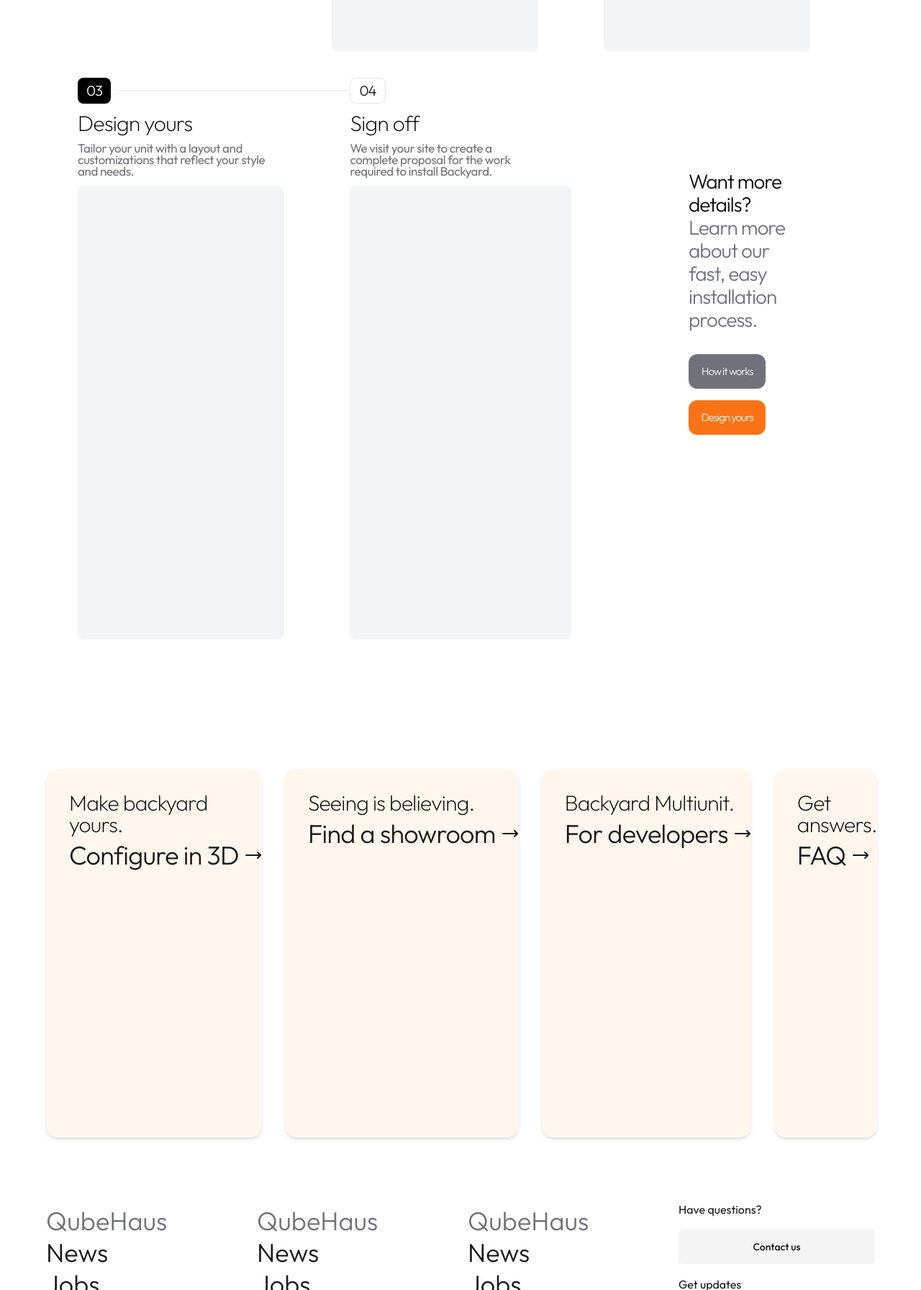
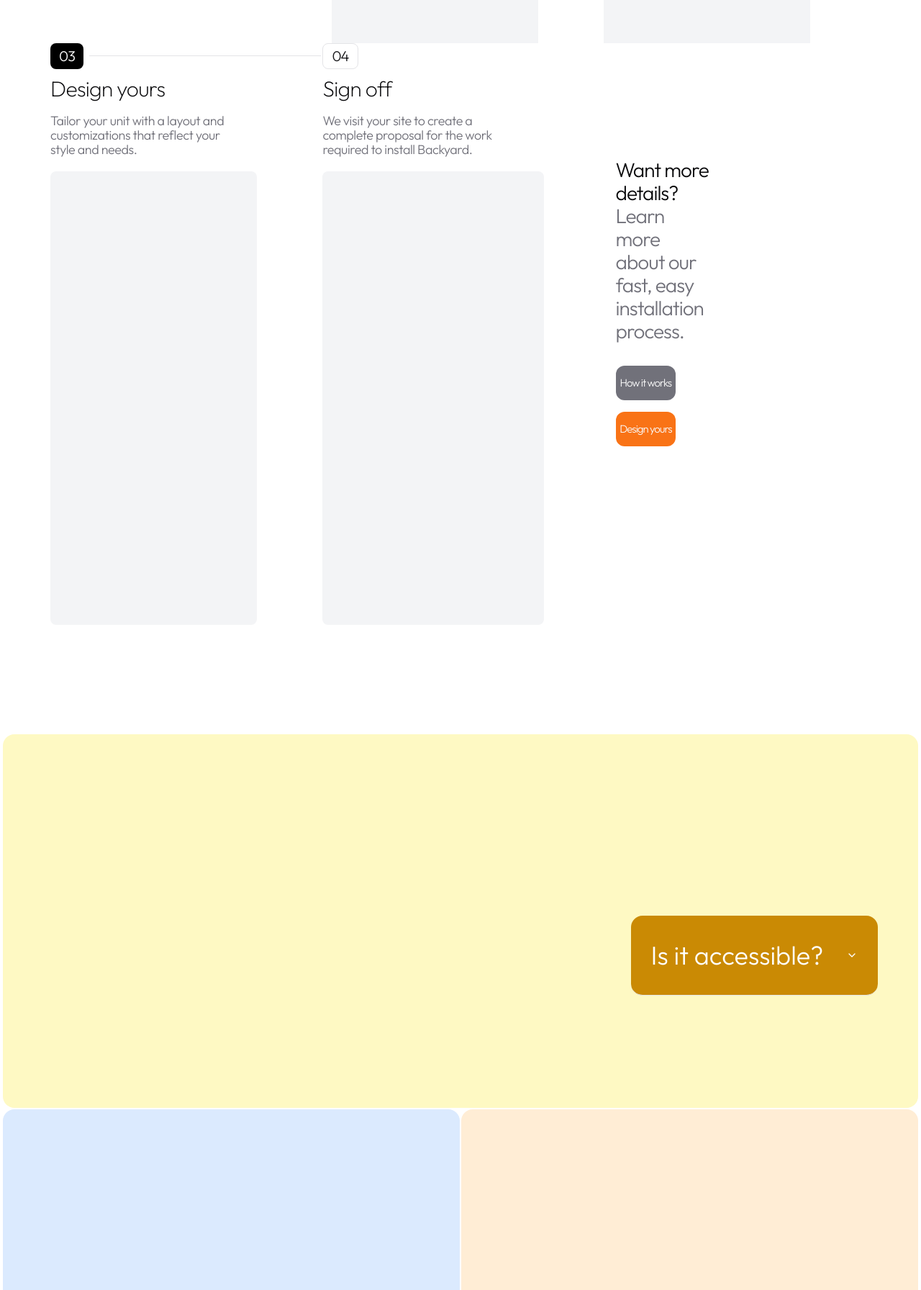
Before and after one commit to ralucarizea/qubehaus, a Next.js app: page / in a window 1280 px wide. Shown: the part 4985-6777 px from the top of the page at 72% size. Built offline with nearby package versions, Linux system fonts and the light colour scheme.

Commit message:
FAQ in the bakin

```diff
--- a/app/page.tsx
+++ b/app/page.tsx
@@ -147,7 +147,7 @@ const LandingPage: React.FC<MyType> = () => {
                 </Card>
             </section>
             <section
-                className='flex flex-col w-full gap-24 min-h-fit justify-between h-[180vh] justify-center items-center my-28'>
+                className='flex flex-col w-full gap-12 min-h-fit justify-between h-[180vh] justify-center items-center my-28'>
                 <div className='h-1/2 w-full flex gap-5 justify-center'>
                     <Card
                         className='h-full max-w-[28%] text-[48px] font-light tracking-[-1px] leading-[56px] border-none shadow-none '>
@@ -168,9 +168,9 @@ const LandingPage: React.FC<MyType> = () => {
                                 <Separator className='w-[90%]'/>
                             </div>
                         </CardHeader>
-                        <CardContent className='w-full p-0 pt-3 flex flex-col gap-3'>
+                        <CardContent className='w-full p-0 pt-3 flex flex-col gap-5'>
                             <CardTitle className='font-extralight text-h3'> Design yours </CardTitle>
-                            <CardDescription className='font-normal text-[17px] max-w-[75%] leading-4 tracking-tight'>
+                            <CardDescription className='font-light text-[18px] max-w-[75%] leading-5 tracking-tight'>
                                 Tailor your unit with a layout and customizations that reflect your style and needs.
                             </CardDescription>
                             <div className='bg-gray-100 rounded-lg w-[450px] max-w-[80%] h-[630px]'>
@@ -188,9 +188,9 @@ const LandingPage: React.FC<MyType> = () => {
                                 <Separator className='w-[520px]'/>
                             </div>
                         </CardHeader>
-                        <CardContent className='w-full p-0 pt-3 flex flex-col gap-3'>
+                        <CardContent className='w-full p-0 pt-3 flex flex-col gap-5'>
                             <CardTitle className='font-extralight text-h3'> Sign off </CardTitle>
-                            <CardDescription className='font-normal text-[17px] max-w-[65%] leading-4 tracking-tight'>
+                            <CardDescription className='font-light text-[18px] max-w-[80%] leading-5 tracking-tight'>
                                 We visit your site to create a complete proposal for the work required to install
                                 Backyard.
                             </CardDescription>
@@ -199,7 +199,7 @@ const LandingPage: React.FC<MyType> = () => {
                     </Card>
 
                 </div>
-                <div className='h-1/2 w-full flex gap-5 justify-center'>
+                <div className='h-1/2 w-full flex gap-5 justify-center ml-[-76px]'>
                     <Card
                         className='border-none shadow-none max-w-[28%] h-full font-light tracking-[-1px] leading-[56px] max-w-[28%]'>
                         <CardHeader className='w-full p-0'>
@@ -210,9 +210,9 @@ const LandingPage: React.FC<MyType> = () => {
                                 <Separator className='w-[90%]'/>
                             </div>
                         </CardHeader>
-                        <CardContent className='w-full p-0 pt-3 flex flex-col gap-3'>
+                        <CardContent className='w-full p-0 pt-3 flex flex-col gap-5'>
                             <CardTitle className='font-extralight text-h3'> Design yours </CardTitle>
-                            <CardDescription className='font-normal text-[17px] max-w-[75%] leading-4 tracking-tight'>
+                            <CardDescription className='font-light text-[18px] max-w-[75%] leading-5 tracking-tight'>
                                 Tailor your unit with a layout and customizations that reflect your style and needs.
                             </CardDescription>
                             <div className='bg-gray-100 rounded-lg w-[450px] max-w-[80%] h-[630px]'></div>
@@ -228,9 +228,9 @@ const LandingPage: React.FC<MyType> = () => {
 
                             </div>
                         </CardHeader>
-                        <CardContent className='w-full p-0 pt-3 flex flex-col gap-3'>
+                        <CardContent className='w-full p-0 pt-3 flex flex-col gap-5'>
                             <CardTitle className='font-extralight text-h3'> Sign off </CardTitle>
-                            <CardDescription className='font-normal text-[17px] max-w-[85%] leading-4 tracking-tight'>
+                            <CardDescription className='font-light text-[18px] max-w-[85%] leading-5 tracking-tight'>
                                 We visit your site to create a complete proposal for the work required to install
                                 Backyard.
                             </CardDescription>
@@ -239,7 +239,7 @@ const LandingPage: React.FC<MyType> = () => {
                         </CardContent>
                     </Card>
                     <Card
-                        className='h-full max-w-[28%] border-none shadow-none text-[28px] font-light tracking-[-1px] leading-[32px] flex flex-col items-end pt-32'>
+                        className='h-full max-w-[28%] border-none shadow-none text-[28px] font-light tracking-[-1px] leading-[32px] flex flex-col items-start pt-40 pl-20'>
                         <div className='w-[60%]'>
                             <div className='max-w-[90%]'> Want more details?
                             </div>
--- a/components/Footer.tsx
+++ b/components/Footer.tsx
@@ -2,46 +2,91 @@ import React from "react";
 import {Card, CardTitle} from "@/components/ui/card";
 import {Button} from "@/components/ui/button";
 import {MoveRight} from "lucide-react";
+import {Accordion} from "@radix-ui/react-accordion";
+import {AccordionContent, AccordionItem, AccordionTrigger} from "@/components/ui/accordion";
 
 
 const Footer: React.FC = () => {
     return (
-        <div className="flex w-full flex-col bg-background sm:p-4 md:p-6 lg:p-16 text-[36px] ">
-            <div className='w-full  flex gap-8 h-[80vh] py-16 '>
-                <Card className='w-2/5 h-full bg-orange-50 rounded-[16px] border-none shadow-md'>
+        <div className="flex w-full flex-col bg-background py-32 text-[36px] gap-24 justify-between min-h-fit">
+            <Accordion type="single" collapsible
+                       className="text-white w-full min-h-fit h-[130vh] bg-background text-primary text-h4 rounded-xl mb-16 grid grid-cols-4 grid-rows-2 gap-0.5 px-1">
+                <div className='col-span-4 bg-yellow-100 rounded-[16px] relative'>
+                    <AccordionItem value="item-1"
+                                   className='absolute bottom-[30%] right-14 w-[27%] rounded-[16px] p-3 bg-yellow-600 '>
+                        <AccordionTrigger className='flex text-h2  p-4 '> Is it
+                            accessible? </AccordionTrigger>
+                        <AccordionContent className='bg-red-400 text-h6 leading-5 p-4 font-light'>
+                            Backyard is factory assembled using our best-in-class construction system designed for the
+                            long haul.
+                            Mold, rot, and termite-resistant cold formed steel frame. Unfading smooth-coated insulated
+                            steel cladding.
+                        </AccordionContent>
+                    </AccordionItem>
+                </div>
+                <div className='col-span-2 bg-blue-100 rounded-[16px] relative'>
+                    <AccordionItem value="item-2"
+                                   className='absolute bottom-10 right-10  w-[48%] rounded-[16px] p-3 bg-blue-600'>
+                        <AccordionTrigger className=' text-white  text-h2 p-4'> Is it
+                            styled?</AccordionTrigger>
+                        <AccordionContent className='bg-red-400 text-h6 leading-5 p-4 font-light'>
+                            Yes. It comes with default styles that matches the other
+                            components&apos; aesthetic. Safe and comfortable year round, even when wildfire smoke,
+                            viruses,
+                            pollen and dust pollute the air.
+                        </AccordionContent>
+                    </AccordionItem>
+                </div>
+                <div className='col-span-2  bg-orange-100 rounded-[16px] relative'>
+                    <AccordionItem value="item-3"
+                                   className='absolute bottom-10 right-10  w-[48%] rounded-[16px] p-3 bg-orange-700 '>
+                        <AccordionTrigger className=' text-white text-h2  p-4'> Is it
+                            animated? </AccordionTrigger>
+                        <AccordionContent className='bg-red-400 text-h6 leading-5 p-4 font-light'>
+                            Yes. Its animated by default, but you can disable it if you
+                            prefer. Save on energy costs every month and even offset the power consumption of your main
+                            home. Yes. Its animated by default, but you can disable it if you
+                            prefer. Save on energy costs every month and even offset the power consumption of your main
+                            home.
+                        </AccordionContent>
+                    </AccordionItem>
+                </div>
+            </Accordion>
+
+            <div className='w-full flex gap-8 h-[80vh] px-16 '>
+                <Card className='w-2/5 h-full bg-gray-50 rounded-[16px] border-none shadow-sm'>
                     <CardTitle className='pl-8 pt-8 font-extralight flex flex-col text-h3 gap-2'> Make backyard
                         yours.
                         <Button variant='link'
-                                className='p-0 text-[36px] font-light flex gap-2 items-center justify-start'> Configure
+                                className='p-0 text-[33px] font-light flex gap-2 items-center justify-start'> Configure
                             in 3D <MoveRight/></Button>
                     </CardTitle>
                 </Card>
-                <Card className='w-2/5 h-full bg-orange-50 rounded-[16px] border-none shadow-md'>
+                <Card className='w-2/5 h-full bg-gray-50 rounded-[16px] border-none shadow-sm'>
                     <CardTitle className='pl-8 pt-8 font-extralight flex flex-col text-h3 gap-2'> Seeing is
                         believing.
                         <Button variant='link'
-                                className='p-0 text-[36px] font-light flex gap-2 items-center justify-start'> Find
+                                className='p-0 text-[33px] font-light flex gap-2 items-center justify-start'> Find
                             a showroom <MoveRight/></Button>
                     </CardTitle>
                 </Card>
-                <Card className='w-2/5 h-full bg-orange-50 rounded-[16px] border-none shadow-md'>
-                    <CardTitle className='pl-8 pt-8 font-extralight flex flex-col text-h3 gap-2'> Backyard
+                <Card className='w-2/5 h-full bg-gray-50 rounded-[16px] border-none shadow-sm'>
+                    <CardTitle className='pl-8 pt-8 font-extralight flex flex-col text-h3 gap-2 under'> Backyard
                         Multiunit.
                         <Button variant='link'
-                                className='p-0 text-[36px] font-light flex gap-2 items-center justify-start'> For
+                                className='p-0 text-[33px] font-light flex gap-2 items-center justify-start'> For
                             developers <MoveRight/></Button>
                     </CardTitle>
                 </Card>
-                <Card className='w-2/5 h-full bg-orange-50 rounded-[16px] border-none shadow-md'>
+                <Card className='w-2/5 h-full bg-gray-50 rounded-[16px] border-none shadow-sm'>
                     <CardTitle className='pl-8 pt-8 font-extralight flex flex-col text-h3 gap-2'> Get answers.
-                        <Button
-                            variant='link'
-                            className='p-0 text-[36px] font-light flex gap-2 items-center justify-start'> FAQ <MoveRight/>
+                        <Button variant='link'
+                                className='p-0 text-[33px] font-light flex gap-2 items-center justify-start'> FAQ <MoveRight/>
                         </Button>
                     </CardTitle>
                 </Card>
             </div>
-            <div className='w-full flex gap-5 '>
+            <div className='w-full flex gap-8 px-16'>
                 <div className='flex flex-col gap-1 w-1/3 pt-8 pb-24'>
                     <Button
                         variant='link'
@@ -103,8 +148,6 @@ const Footer: React.FC = () => {
                     <span className='text-h6'>Drop us your email to learn whats next </span>
                     <Button variant='secondary' className='text-h6 py-6 my-2'> Contact us</Button>
                 </div>
-
-
             </div>
 
         </div>
--- /dev/null
+++ b/components/ui/accordion.tsx
@@ -0,0 +1,58 @@
+"use client"
+
+import * as React from "react"
+import * as AccordionPrimitive from "@radix-ui/react-accordion"
+import { ChevronDown } from "lucide-react"
+
+import { cn } from "@/lib/utils"
+
+const Accordion = AccordionPrimitive.Root
+
+const AccordionItem = React.forwardRef<
+  React.ElementRef<typeof AccordionPrimitive.Item>,
+  React.ComponentPropsWithoutRef<typeof AccordionPrimitive.Item>
+>(({ className, ...props }, ref) => (
+  <AccordionPrimitive.Item
+    ref={ref}
+    className={cn("border-b bg-purple-50 m-", className)}
+    {...props}
+  />
+))
+AccordionItem.displayName = "AccordionItem"
+
+const AccordionTrigger = React.forwardRef<
+  React.ElementRef<typeof AccordionPrimitive.Trigger>,
+  React.ComponentPropsWithoutRef<typeof AccordionPrimitive.Trigger>
+>(({ className, children, ...props }, ref) => (
+  <AccordionPrimitive.Header className="flex">
+    <AccordionPrimitive.Trigger
+      ref={ref}
+      className={cn(
+        "flex flex-1 font-light items-center justify-between py-4 transition-all hover:none [&[data-state=open]>svg]:rotate-180",
+        className
+      )}
+      {...props}
+    >
+      {children}
+      <ChevronDown className="h-4 w-4 shrink-0 transition-transform duration-200" />
+    </AccordionPrimitive.Trigger>
+  </AccordionPrimitive.Header>
+))
+AccordionTrigger.displayName = AccordionPrimitive.Trigger.displayName
+
+const AccordionContent = React.forwardRef<
+  React.ElementRef<typeof AccordionPrimitive.Content>,
+  React.ComponentPropsWithoutRef<typeof AccordionPrimitive.Content>
+>(({ className, children, ...props }, ref) => (
+  <AccordionPrimitive.Content
+    ref={ref}
+    className="overflow-hidden text-sm transition-all data-[state=closed]:animate-accordion-up data-[state=open]:animate-accordion-down"
+    {...props}
+  >
+    <div className={cn("pb-4 pt-0", className)}>{children}</div>
+  </AccordionPrimitive.Content>
+))
+
+AccordionContent.displayName = AccordionPrimitive.Content.displayName
+
+export { Accordion, AccordionItem, AccordionTrigger, AccordionContent }
--- a/components/ui/button.tsx
+++ b/components/ui/button.tsx
@@ -16,7 +16,7 @@ const buttonVariants = cva(
                 secondary:
                     "bg-secondary text-secondary-foreground hover:bg-secondary/80",
                 ghost: "hover:bg-accent hover:text-accent-foreground",
-                link: "text-primary underline-offset-4 hover:underline",
+                link: "text-primary underline-offset-4 hover:underline decoration-1",
             },
             size: {
                 default: "h-10 px-4 py-2",
--- a/package.json
+++ b/package.json
@@ -10,6 +10,7 @@
     "format": "prettier --write ."
   },
   "dependencies": {
+    "@radix-ui/react-accordion": "^1.2.0",
     "@radix-ui/react-navigation-menu": "^1.2.0",
     "@radix-ui/react-separator": "^1.1.0",
     "@radix-ui/react-slot": "^1.1.0",
```
Also changed, not shown: 1 other file (tests, documents, lock files or other folders).
